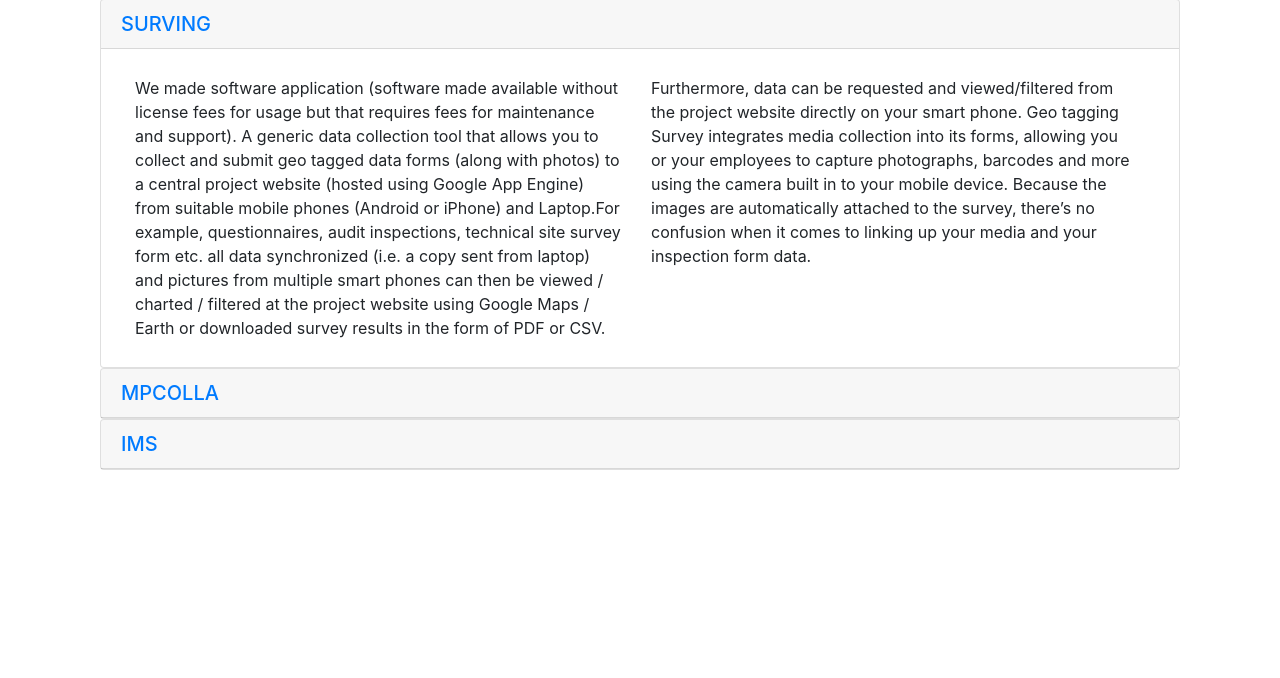
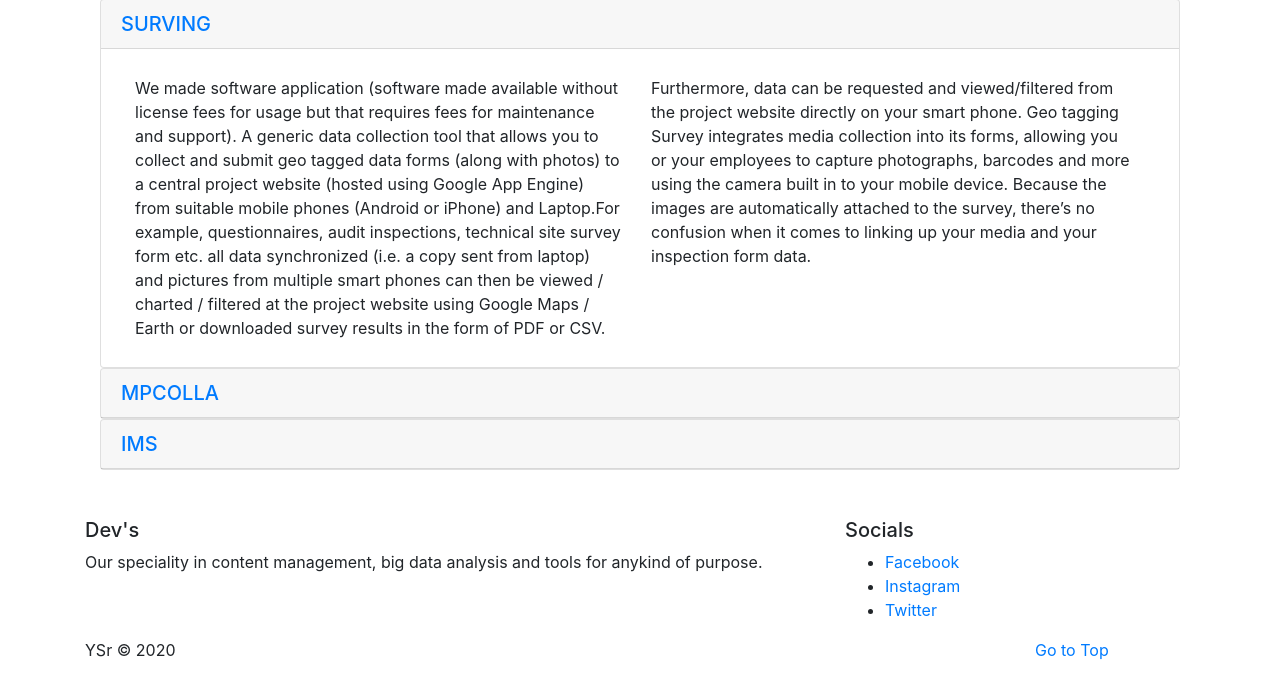
Before and after one commit to devinc-online/devinc-online.github.io, a PHP site: page / in a window 1280 px wide. Shown: the part 1544-2222 px from the top of the page. Before the commit the page ends 2014 px from the top, so only its background shows below. Run offline with PHP 8.4, Linux system fonts and the light colour scheme; some web fonts are replaced.

Commit message:
add footer

```diff
--- a/assets/css/myStyle.css
+++ b/assets/css/myStyle.css
@@ -122,6 +122,7 @@
       /*5px red then 2px transparent -> repeat this!*/
   }
 
+
 /* DESKTOP VERSION */
 @media (min-width: 992px) {
 
--- a/index.html
+++ b/index.php
@@ -228,8 +228,32 @@
         </div>
     </div>
 
+    <!-- Footer -->
+    <div class="container mt-5">
+        <div class="row">
+            <div class="col col-lg-8" style{background-color:black;}>
+                <h5>Dev's</h5>
+                <p>Our speciality in content management, big data analysis and tools for anykind of purpose.</p>
 
-
+            </div>
+            <div class="col col-lg-2">
+                <h5>Socials</h5>
+                <ul>
+                    <li><a href="#!">Facebook</a></li>
+                    <li><a href="#!">Instagram</a></li>
+                    <li><a href="#!">Twitter</a></li>
+                </ul>
+            </div>
+        </div>
+        <div class="row">
+            <div class="col col-md-10">
+                <p>YSr &copy 2020</p>
+            </div>
+            <div class="col col-md-2">
+                <a href="">Go to Top</a>
+            </div>
+        </div>
+    </div>
 
     <!-- Option 1: jQuery and Bootstrap Bundle (includes Popper) -->
     <script src=" https://code.jquery.com/jquery-3.5.1.slim.min.js" integrity="sha384-DfXdz2htPH0lsSSs5nCTpuj/zy4C+OGpamoFVy38MVBnE+IbbVYUew+OrCXaRkfj" crossorigin="anonymous">
```
